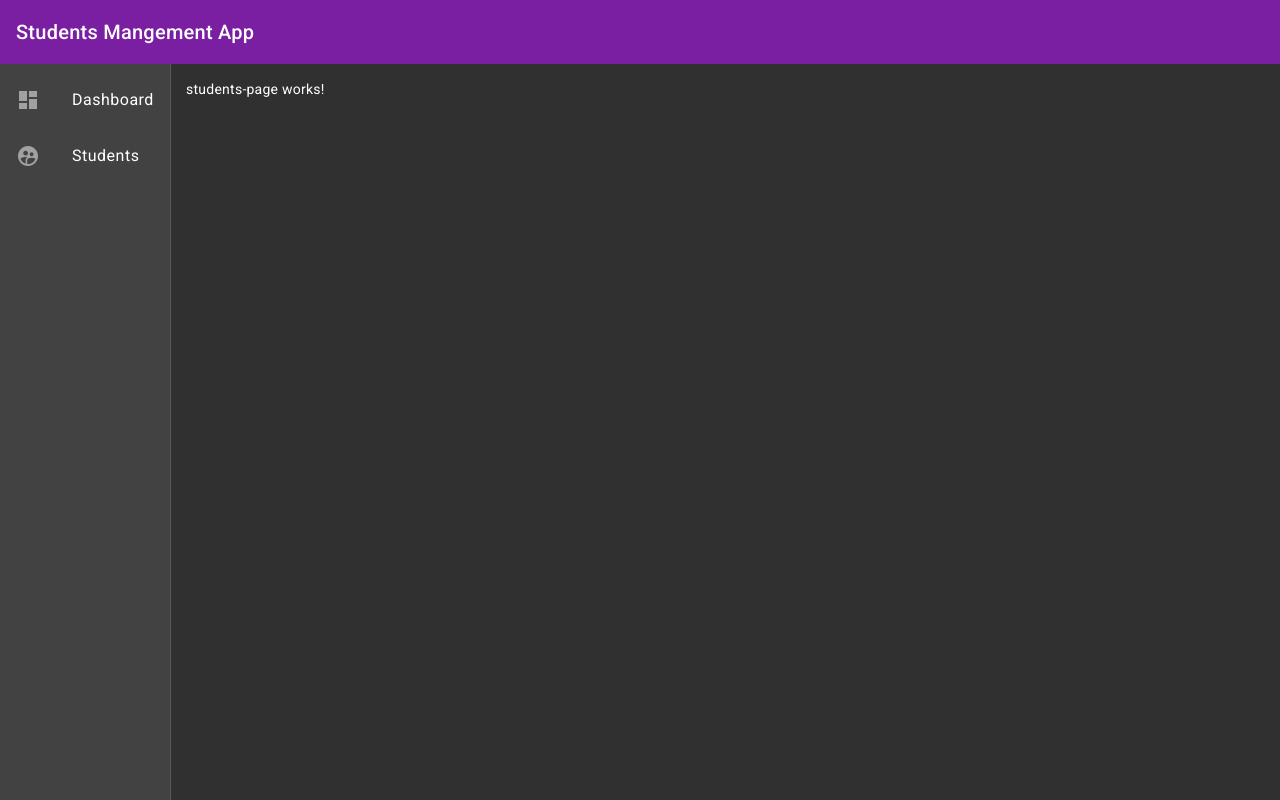
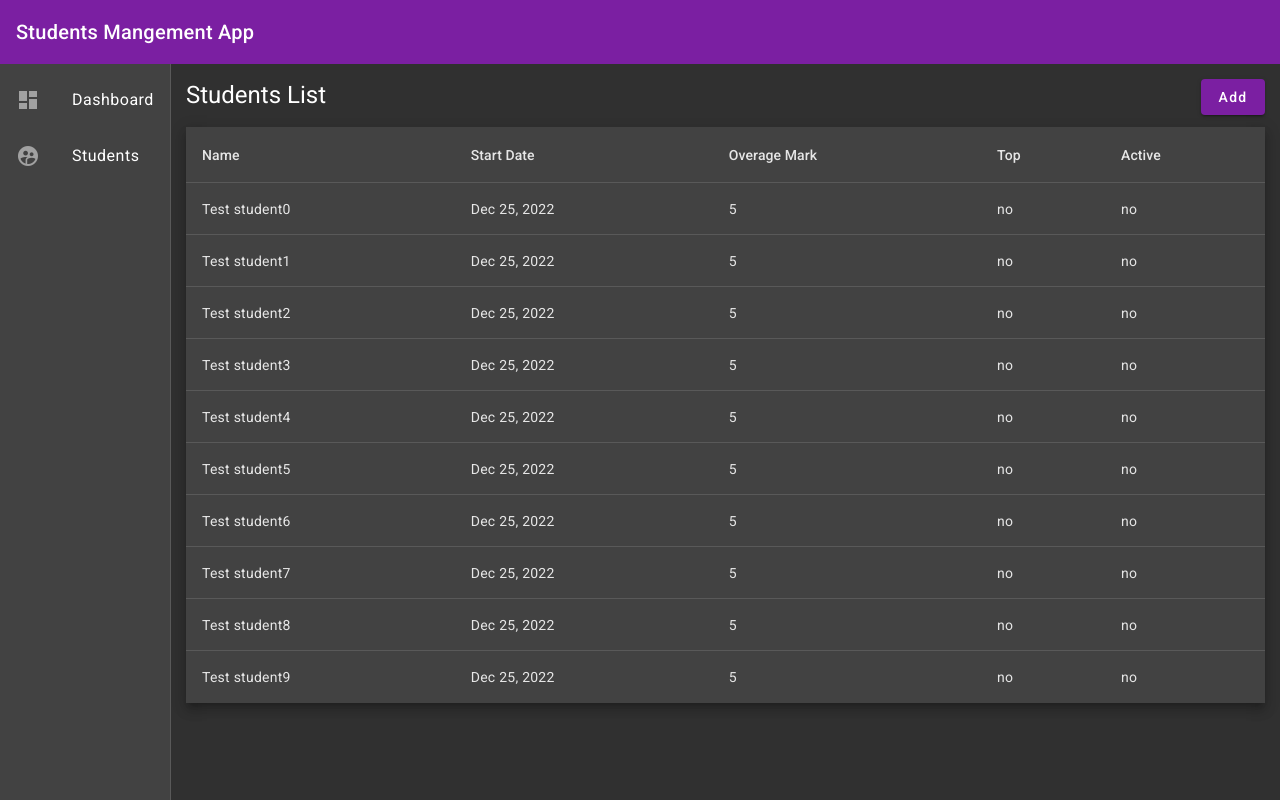
Before and after one commit to AndrewN93/skill-up-students-app, an Angular app: page /students in a window 1280 px wide. Built offline with nearby package versions, Linux system fonts and the light colour scheme.

Commit message:
students table ready

```diff
--- a/src/app/material/material.module.ts
+++ b/src/app/material/material.module.ts
@@ -9,6 +9,7 @@ import { MatIconModule } from '@angular/material/icon';
 import { MatToolbarModule } from '@angular/material/toolbar';
 import { MatDialogModule } from '@angular/material/dialog';
 import { MatProgressSpinnerModule } from '@angular/material/progress-spinner';
+import {MatTableModule} from '@angular/material/table';
 
 @NgModule({
   imports: [
@@ -21,6 +22,7 @@ import { MatProgressSpinnerModule } from '@angular/material/progress-spinner';
     MatToolbarModule,
     MatProgressSpinnerModule,
     MatDialogModule,
+    MatTableModule,
   ],
   exports: [
     MatInputModule,
@@ -32,6 +34,7 @@ import { MatProgressSpinnerModule } from '@angular/material/progress-spinner';
     MatToolbarModule,
     MatProgressSpinnerModule,
     MatDialogModule,
+    MatTableModule
   ],
 })
 export class MaterialModule {}
--- a/src/app/pages/students/components/students-page/students-page.component.html
+++ b/src/app/pages/students/components/students-page/students-page.component.html
@@ -1 +1,35 @@
-<p>students-page works!</p>
+<div class="table-heading">
+  <h1>Students List</h1>
+  <button mat-raised-button color="primary">Add</button>
+</div>
+
+<table mat-table [dataSource]="dataSource" class="mat-elevation-z8">
+
+  <ng-container matColumnDef="name">
+    <th mat-header-cell *matHeaderCellDef> Name </th>
+    <td mat-cell *matCellDef="let element"> {{element.name}} </td>
+  </ng-container>
+
+  <ng-container matColumnDef="startDate">
+    <th mat-header-cell *matHeaderCellDef> Start Date </th>
+    <td mat-cell *matCellDef="let element"> {{element.startDate | date}} </td>
+  </ng-container>
+
+  <ng-container matColumnDef="overageMark">
+    <th mat-header-cell *matHeaderCellDef> Overage Mark </th>
+    <td mat-cell *matCellDef="let element"> {{element.overageMark}} </td>
+  </ng-container>
+
+  <ng-container matColumnDef="isInTop">
+    <th mat-header-cell *matHeaderCellDef> Top </th>
+    <td mat-cell *matCellDef="let element"> {{element.isInTop ? 'yes' : 'no'}} </td>
+  </ng-container>
+
+  <ng-container matColumnDef="isActive">
+    <th mat-header-cell *matHeaderCellDef> Active </th>
+    <td mat-cell *matCellDef="let element"> {{element.isActive ? 'yes' : 'no'}} </td>
+  </ng-container>
+
+  <tr mat-header-row *matHeaderRowDef="displayedColumns"></tr>
+  <tr mat-row *matRowDef="let row; columns: displayedColumns;"></tr>
+</table>
--- a/src/app/pages/students/components/students-page/students-page.component.scss
+++ b/src/app/pages/students/components/students-page/students-page.component.scss
@@ -0,0 +1,4 @@
+.table-heading {
+  display: flex;
+  justify-content: space-between;
+}
--- a/src/app/pages/students/components/students-page/students-page.component.ts
+++ b/src/app/pages/students/components/students-page/students-page.component.ts
@@ -1,10 +1,23 @@
 import { Component } from '@angular/core';
-
+import { IStudent } from '../student.types';
 @Component({
   selector: 'app-students-page',
   templateUrl: './students-page.component.html',
   styleUrls: ['./students-page.component.scss']
 })
 export class StudentsPageComponent {
+  displayedColumns: string[] = ['name', 'startDate', 'overageMark', 'isInTop', 'isActive'];
+  dataSource: IStudent[] = Array.from({length: 10}, (_, ndx) => ({
+    id: String(ndx),
+    name: 'Test student' + ndx,
+    startDate: new Date().toDateString(),
+    overageMark: 5,
+    isInTop: false,
+    isActive: false
+  }));
+
+  constructor() {
+    console.log(this.dataSource);
+  }
 
 }
--- a/src/app/pages/students/students.module.ts
+++ b/src/app/pages/students/students.module.ts
@@ -2,6 +2,7 @@ import { NgModule } from '@angular/core';
 import { CommonModule } from '@angular/common';
 import { StudentsPageComponent } from './components';
 import { StudentsRoutingModule } from './students-routing.module';
+import { MaterialModule } from 'src/app/material';
 
 @NgModule({
   declarations: [
@@ -10,6 +11,7 @@ import { StudentsRoutingModule } from './students-routing.module';
   imports: [
     CommonModule,
     StudentsRoutingModule,
+    MaterialModule
   ]
 })
 export class StudentsModule { }
```
Also changed, not shown: src/app/pages/students/components/student.types.ts (added, +8 -0 lines).
